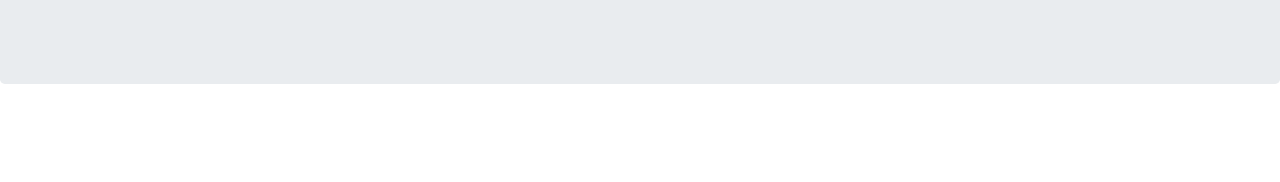
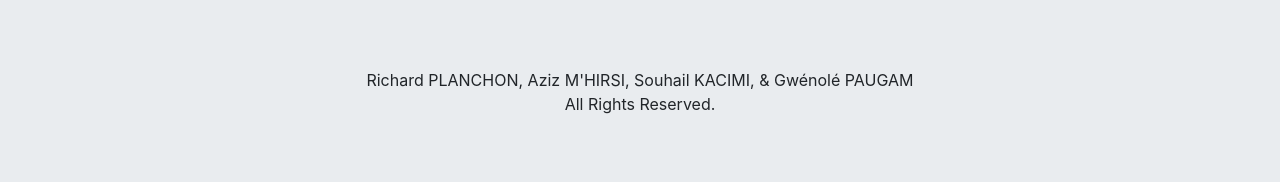
Before and after one commit to DeadMeon/TP-Web-FullStack-Lab, a Next.js app in the folder pwa/: page / in a window 1280 px wide. Shown: the part 492-674 px from the top of the page. Built offline with nearby package versions, Linux system fonts and the light colour scheme.

Commit message:
Ajout du copyright et des auteurs

```diff
--- a/pwa/components/FooterComponent.tsx
+++ b/pwa/components/FooterComponent.tsx
@@ -22,6 +22,14 @@ export default class FooterComponent extends Component {
                     <Col><p>test</p></Col>
                     <Col><p>test</p></Col>
                 </Row>
+                <Row className="mt-5">
+                    <Col>
+                        <p className="copyright">
+                            Richard PLANCHON, Aziz M'HIRSI, Souhail KACIMI, & Gwénolé PAUGAM<br />
+                            All Rights Reserved.
+                        </p>
+                    </Col>
+                </Row>
             </Container>
         </div>
     }
```
